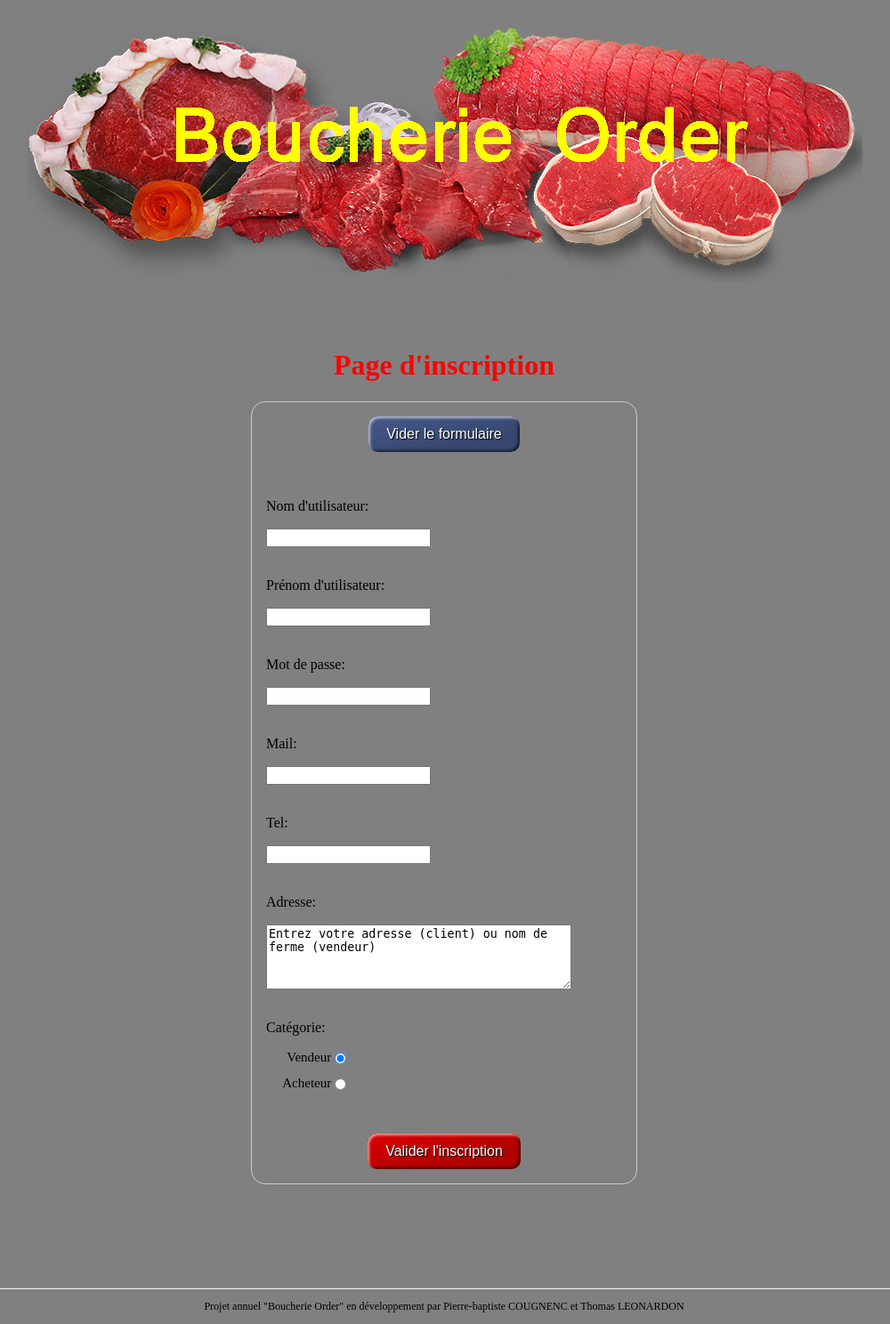
After one commit to Sylimaris/Projet_Annuel, a PHP site: page /inscription.php in a window 1280 px wide. The commit adds this page. Shown: the whole page at 89% size, without its empty margins (141-1141 px from the left). Run offline with PHP 8.4, Linux system fonts and the light colour scheme.

Commit message:
premières modifs (pas encore de php)

```diff
--- a/cssIndex.css
+++ b/cssIndex.css
@@ -39,6 +39,33 @@ h2 {
 
  }
 
+ .RAZ {
+    border: 0;
+    line-height: 2.5;
+    padding: 0 20px;
+    font-size: 1rem;
+    text-align: center;
+    color: #fff;
+    text-shadow: 1px 1px 1px #000;
+    border-radius: 10px;
+    background-color: rgba(10, 50, 150, 0.5);
+    background-image: linear-gradient(to top left,
+                                      rgba(0, 0, 0, .2),
+                                      rgba(0, 0, 0, .2) 30%,
+                                      rgba(0, 0, 0, 0));
+    box-shadow: inset 2px 2px 3px rgba(255, 255, 255, .6),
+                inset -2px -2px 3px rgba(0, 0, 0, .6);
+}
+
+.RAZ:hover{
+  background-color: rgba(50,75,90,1);
+}
+
+.RAZ:active {
+    box-shadow: inset -2px -2px 3px rgba(255, 255, 255, .6),
+                inset 2px 2px 3px rgba(0, 0, 0, .6);
+}
+
  button:hover {
     background-color: rgba(255, 125, 200, 1);
 }
--- /dev/null
+++ b/cssInscription.css
@@ -0,0 +1,49 @@
+form {
+  margin: 0 auto;
+  width: 400px;
+  padding: 1em;
+  border: 1px solid #CCC;
+  border-radius: 1em;
+}
+
+form div + div {
+  margin-top: 1em;
+}
+
+label {
+  display: inline-block;
+  width: 90px;
+  text-align: right;
+}
+
+.textes {
+  font: 1em ubuntu;
+
+  width: 300px;
+  box-sizing: border-box;
+
+  border: 1px solid #999;
+}
+
+input:focus, textarea:focus {
+  border-color: #000;
+}
+
+textarea {
+  vertical-align: top;
+  height: 5em;
+}
+
+input {
+  margin:0;
+  vertical-align:middle;
+}
+
+.container {
+  display: block;
+  position: relative;
+  padding-left: 0px;
+  margin-bottom: 12px;
+  cursor: pointer;
+  font-size: 15px;
+}
--- a/index.php
+++ b/index.php
@@ -38,7 +38,7 @@
 
   <button>Se connecter</button>
     <br><br><br>
-  <button>S'inscrire</button>
+  <a href="inscription.php"><button>S'inscrire</button></a>
     <br><br><br>
   <button>Mot de passe oublié </button>
     <br><br><br>
--- /dev/null
+++ b/inscription.php
@@ -0,0 +1,113 @@
+<?php
+?>
+
+<!DOCTYPE html>
+<html lang="fr">
+
+<head>
+<link href="cssIndex.css" rel="stylesheet" media="all" type="text/css">
+<link href="cssInscription.css" rel="stylesheet" media="all" type="text/css">
+
+<title>Boucherie Order - inscription</title>
+<meta charset="UTF-8">
+</head>
+
+
+<body>
+<a href=index.php><img class="displayed" src="/Pictures/Viande.png" alt="Image d'accueil" style="object-position: center top;"></a>
+
+<br><br><br>
+<h1>Page d'inscription</h1>
+
+
+
+<form action="enregistrement.php" method="post">
+  <center>
+<div>
+<input class="RAZ" TYPE="reset" value="Vider le formulaire">
+</div>
+    <br>
+</center>
+<br>
+
+  <div>
+    <p>Nom d'utilisateur:</p>
+    <input class="texte" type="text" name="nom" value="">
+  </div>
+
+<br>
+
+
+  <div>
+  <p>Prénom d'utilisateur:</p>
+  <input class="texte" type="text" name="prenom" value="">
+  </div>
+
+<br>
+
+
+
+  <div>
+  <p>Mot de passe:</p>
+  <input class="texte" type="password" name="password" value="">
+  </div>
+
+<br>
+
+
+  <div>
+  <p>Mail:</p>
+  <input class="texte" type="email" name="mail" value="">
+  </div>
+
+<br>
+
+  <div>
+    <p>Tel:</p>
+  <input class="texte" type="text" name="tel" value="">
+  </div>
+
+<br>
+
+<div>
+<p>Adresse:</p>
+  <TEXTAREA class="texte" name="adresse" rows=4 cols=40>Entrez votre adresse (client) ou nom de ferme (vendeur)</TEXTAREA>
+</div>
+
+<br>
+
+<div>
+<p>Catégorie:</p>
+
+  <label class="container" for="vendeur">Vendeur
+  <input type="radio" id="vendeur" name="categ" value="vendeur"
+         checked>
+  </label>
+
+  <label class="container" for="acheteur">Acheteur
+  <input type="radio" id="acheteur" name="categ" value="acheteur">
+  </label>
+</div>
+
+<br><br>
+<center>
+  <div class="button">
+    <button>Valider l'inscription</button>
+  </div>
+</center>
+
+
+</form>
+
+ <br><br><br><br><br><br>
+
+ <hr>
+ <p class="badpage">
+Projet annuel "Boucherie Order" en développement par Pierre-baptiste COUGNENC et Thomas LEONARDON
+ </p>
+</body>
+
+</html>
+
+<?php
+?>
```
